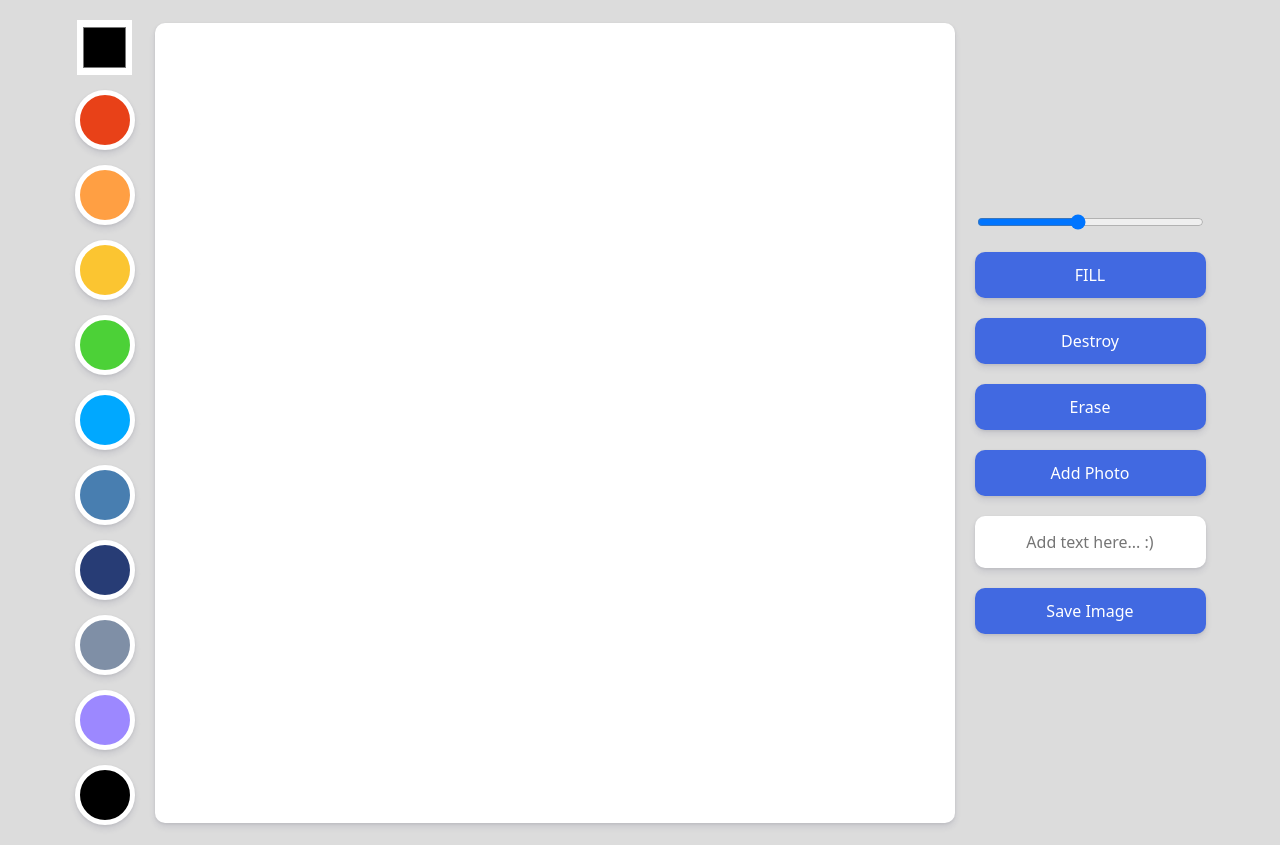
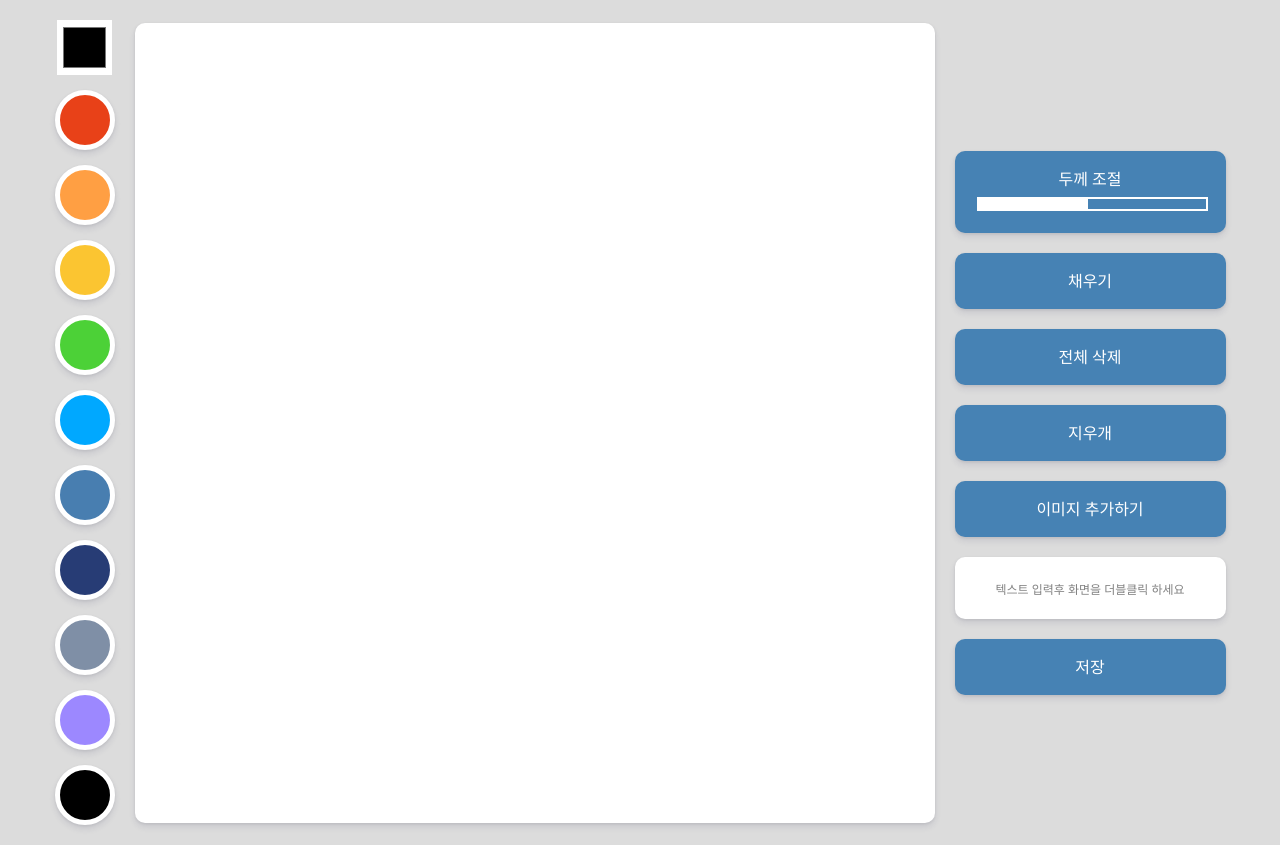
Before and after one commit to JYeongUk/painting-app, a plain HTML site: page index.html in a window 1280 px wide. Drawn offline with Linux system fonts and the light colour scheme.

Commit message:
#4 Setting UI

```diff
--- a/app.js
+++ b/app.js
@@ -55,10 +55,10 @@ function onColorClick(e) {
 function onModeClick() {
   if (isFilling) {
     isFilling = false;
-    modeBtn.innerText = "FILL";
+    modeBtn.innerText = "채우기";
   } else {
     isFilling = true;
-    modeBtn.innerText = "DRAW";
+    modeBtn.innerText = "그리기";
   }
 }
 
@@ -76,7 +76,7 @@ function onDestroyClick() {
 function onEraserClick() {
   ctx.strokeStyle = "white";
   isFilling = false;
-  modeBtn.innerText = "FILL";
+  modeBtn.innerText = "채우기";
 }
 
 function onFileChange(e) {
--- a/index.html
+++ b/index.html
@@ -64,6 +64,8 @@
     </div>
     <canvas class="canvas"></canvas>
     <div class="btns">
+      <label>
+        <span>두께 조절</span>
         <input
           id="line-width"
           type="range"
@@ -72,16 +74,21 @@
           value="5"
           step=".5"
         />
+      </label>
 
-      <button id="mode-btn">FILL</button>
-      <button id="destroy-btn">Destroy</button>
-      <button id="eraser-btn">Erase</button>
+      <button id="mode-btn">채우기</button>
+      <button id="destroy-btn">전체 삭제</button>
+      <button id="eraser-btn">지우개</button>
       <label for="file">
-        Add Photo
+        이미지 추가하기
         <input type="file" accept="image/*" id="file"
       /></label>
-      <input type="text" placeholder="Add text here... :)" id="text" />
-      <button id="save">Save Image</button>
+      <input
+        type="text"
+        placeholder="텍스트 입력후 화면을 더블클릭 하세요"
+        id="text"
+      />
+      <button id="save">저장</button>
     </div>
     <script src="app.js"></script>
   </body>
--- a/style.css
+++ b/style.css
@@ -58,9 +58,9 @@ input#color:hover {
 button,
 label {
   all: unset;
-  padding: 15px 0;
+  padding: 20px 20px;
   text-align: center;
-  background-color: royalblue;
+  background-color: steelblue;
   color: white;
   font-weight: 500;
   cursor: pointer;
@@ -79,10 +79,44 @@ input#file {
 
 input#text {
   all: unset;
-  padding: 15px 0;
+  padding: 20px 20px;
   font-weight: 500;
   text-align: center;
   border-radius: 10px;
   background-color: white;
   box-shadow: 0 4px 6px rgba(50, 50, 93, 0.11), 0 1px 3px rgba(0, 0, 0, 0.08);
 }
+
+input#text::placeholder {
+  font-size: 12px;
+  color: gray;
+  font-weight: 500;
+}
+
+input[type="range"] {
+  margin-top: 10px;
+  overflow: hidden;
+  -webkit-appearance: none;
+  width: 100%;
+  background: transparent;
+}
+
+input[type="range"]:focus {
+  outline: none;
+}
+
+input[type="range"]::-webkit-slider-runnable-track {
+  width: 100%;
+  height: 100%;
+  cursor: pointer;
+  border: 2px solid white;
+}
+
+input[type="range"]::-webkit-slider-thumb {
+  -webkit-appearance: none;
+  width: 15px;
+  height: 10px;
+  background: white;
+  cursor: pointer;
+  box-shadow: -100vw 0 0 100vw white;
+}
```
Also changed, not shown: img/img.png (added), 1 other file. Lines whose indentation alone changed are shown as unchanged.
